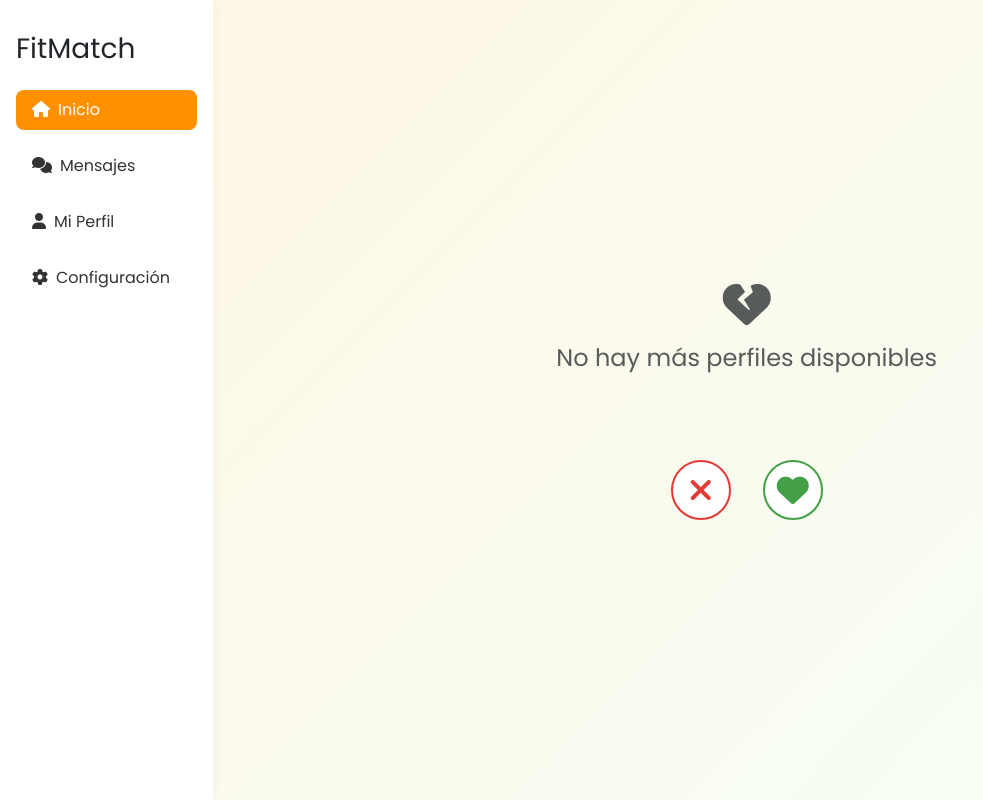
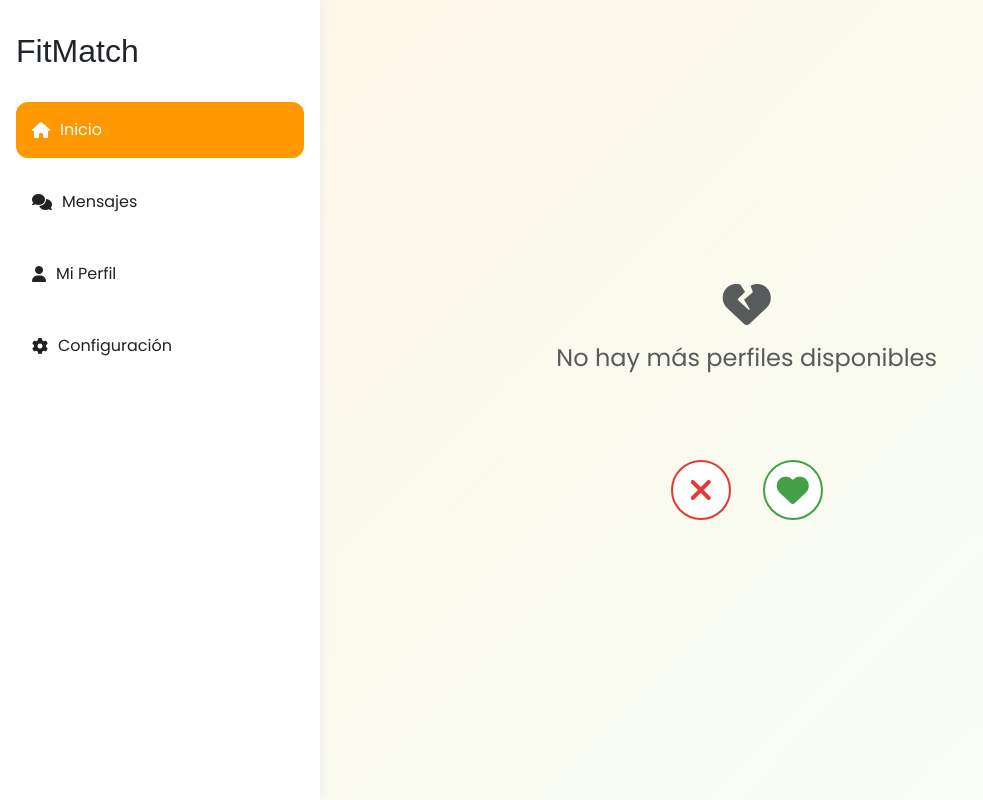
Before and after one commit to AngelVargasGutierrez/web_fitmatch_oficial, a PHP site: page /Fitmatch/app/views/swipe.php in a window 1280 px wide. Shown: the whole page, without its empty margins (0-983 px from the left). Run offline with PHP 8.4, Linux system fonts and the light colour scheme; some libraries are stand-ins or nearby versions.

Commit message:
cuarto commit

```diff
--- /dev/null
+++ b/app/views/sidebar.php
@@ -0,0 +1,16 @@
+<div class="sidebar" style="width: 320px; background: #fff; height: 100vh; padding: 2rem 1rem; box-shadow: 2px 0 10px #eee;">
+    <h1 style="font-family: 'Montserrat', sans-serif; font-size: 2rem; margin-bottom: 2rem;">FitMatch</h1>
+    <a href="/Fitmatch/app/views/swipe.php" class="sidebar-link" style="display: flex; align-items: center; background: #ff9800; color: #fff; padding: 1rem; border-radius: 12px; margin-bottom: 1rem; text-decoration: none; font-weight: 500;">
+        <i class="fa fa-home" style="margin-right: 10px;"></i> Inicio
+    </a>
+    <a href="/Fitmatch/public/mensajes.php" class="sidebar-link" style="display: flex; align-items: center; color: #222; padding: 1rem; border-radius: 12px; margin-bottom: 1rem; text-decoration: none; font-weight: 500;">
+        <i class="fa fa-comments" style="margin-right: 10px;"></i> Mensajes
+    </a>
+    <a href="/Fitmatch/app/views/user_profile.php" class="sidebar-link" style="display: flex; align-items: center; color: #222; padding: 1rem; border-radius: 12px; margin-bottom: 1rem; text-decoration: none; font-weight: 500;">
+        <i class="fa fa-user" style="margin-right: 10px;"></i> Mi Perfil
+    </a>
+    <a href="#" class="sidebar-link" style="display: flex; align-items: center; color: #222; padding: 1rem; border-radius: 12px; text-decoration: none; font-weight: 500;">
+        <i class="fa fa-cog" style="margin-right: 10px;"></i> Configuración
+    </a>
+</div>
+<link rel="stylesheet" href="https://cdnjs.cloudflare.com/ajax/libs/font-awesome/6.4.0/css/all.min.css">
--- a/app/views/swipe.php
+++ b/app/views/swipe.php
@@ -139,33 +139,17 @@
 <body>
 <div class="container-fluid">
   <div class="row">
-        <nav class="col-md-2 d-none d-md-block sidebar">
-            <div class="position-sticky">
-                <h3 class="mb-4">FitMatch</h3>
-                <ul class="nav flex-column">
-                    <li class="nav-item">
-                        <a class="nav-link active" href="#"><i class="fas fa-home me-2"></i>Inicio</a>
-                    </li>
-                    <li class="nav-item">
-                        <a class="nav-link" href="/Fitmatch/public/mensajes.php"><i class="fas fa-comments me-2"></i>Mensajes</a>
-                    </li>
-                    <li class="nav-item">
-                        <a class="nav-link" href="my_profile.php"><i class="fas fa-user me-2"></i>Mi Perfil</a>
-                    </li>
-                    <li class="nav-item">
-                        <a class="nav-link" href="#"><i class="fas fa-cog me-2"></i>Configuración</a>
-                    </li>
-                </ul>
+    <div class="col-md-3 col-lg-2 p-0">
+      <?php include __DIR__ . '/sidebar.php'; ?>
     </div>
-        </nav>
-        <main class="col-md-10 ms-sm-auto col-lg-10 px-md-4 d-flex flex-column align-items-center justify-content-center">
+    <div class="col-md-9 col-lg-10 d-flex flex-column align-items-center justify-content-center">
       <div id="profileCardContainer" class="w-100"></div>
       <div class="swipe-actions">
         <button class="swipe-btn dislike" id="btnDislike"><i class="fas fa-times"></i></button>
         <button class="swipe-btn like" id="btnLike"><i class="fas fa-heart"></i></button>
       </div>
       <div class="profiles-remaining" id="profilesRemaining"></div>
-        </main>
+    </div>
   </div>
 </div>
 <script>
```
Also changed, not shown: public/mensajes.php (+7 -0 lines). Lines whose indentation alone changed are shown as unchanged.
